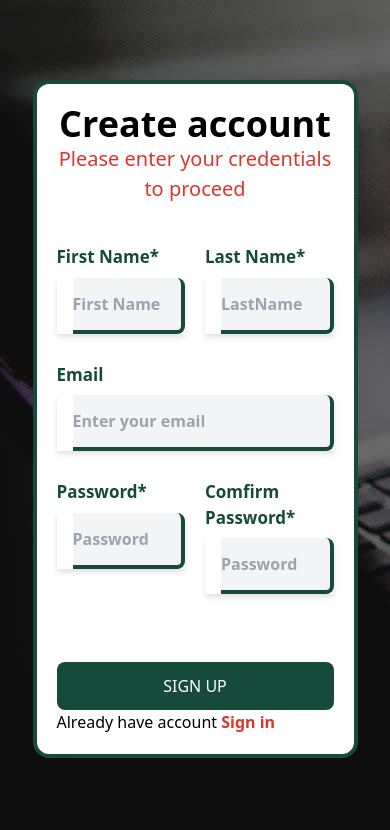
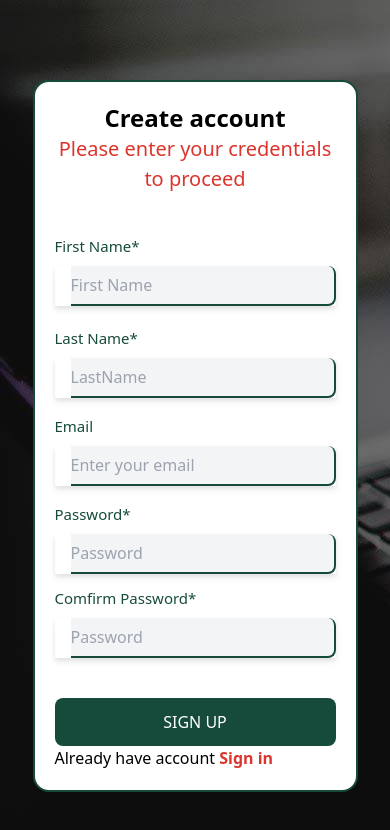
Before and after one commit to waliyullahi1/Abanise-, a Vue app: page /Register in a window 390 px wide. Shown: the top 830 px of the page. Built offline with nearby package versions, Linux system fonts and the light colour scheme.

Commit message:
chore: login page

```diff
--- a/src/components/Navigation/logo.vue
+++ b/src/components/Navigation/logo.vue
@@ -1,5 +1,5 @@
 <template>
-  <img src="@/assets/logo.png" class="w-60" alt="">
+  <img src="@/assets/logo.png" class="md:w-60 w-32 " alt="">
 </template>
 
 <script>
--- a/src/views/Registerpage.vue
+++ b/src/views/Registerpage.vue
@@ -1,40 +1,40 @@
 <template>
   <div class="h-screen image  fle place-items-end justify-end w-full overflow-x-hidden ">
       <div class="w-">
-        <div class="md:max-w-md lg:max-w-md sm:w-full border-4 border-primary mt-20 mx-auto w-5/6   bg-white container opacity  flex flex-col justify- [35rem]  rounded-[1rem] h-fit">
+        <div class="md:max-w-md lg:max-w-md sm:w-full border-2 border-primary mt-20 mx-auto w-5/6   bg-white container opacity  flex flex-col justify- [35rem]  rounded-[1rem] h-fit">
         <div class="py-5 px-5"><div class="w-full mb-10" >
-          <h1 class="text-4xl md:text-5xl py-  font-bold text-center">Create account</h1>
+          <h1 class="text-2xl md:text-4xl   font-semibold text-center">Create account</h1>
           <p class="text-center text-secondary  text-[20px]">Please enter your credentials to proceed</p>
         </div>
        <div>
         <form action="" @submit="register()">
-         <div class="flex gap-5 mb-7 w-full ">
+         <div class="md:flex block gap-3 mb-4 w-full ">
           <div class="w-full">
-             <label for="" class="text-primary font-semibold text-[17px]">First Name*</label><br>
-            <div class="flex bg-white  bg-gray-100 drop-shadow-md border-primary mt-2  "> <input type="text" v-model="form.firstName"  class="w-full font-semibold  h-[3.5rem] ml-4  border-primary border-b-4 bg-gray-100 for outline-none   border-r-4 rounded-r-lg focus:border-secondary " placeholder="First Name"></div>{{form.firstName}}
+             <label for="" class="text-primary font-d text-[15px]">First Name*</label><br>
+            <div class="flex bg-white  bg-gray-100 drop-shadow-md border-primary mt-2  "> <input type="text" v-model="form.firstName"  class="w-full font-semiold  h-[2.5rem] ml-4  border-primary border-b-2 bg-gray-100 for outline-none   border-r-2 rounded-r-lg focus:border-secondary " placeholder="First Name"></div>{{form.firstName}}
           </div>
-            <div class="w-full">
-             <label for="" class="text-primary font-semibold text-[17px]">Last Name*</label><br>
-            <div class="flex bg-white  bg-gray-100 drop-shadow-md border-primary mt-2 ">  <input type="text" class="w-full font-semibold  border-primary border-b-4  h-[3.5rem] ml-4 bg-gray-100 for outline-none   border-r-4 rounded-r-lg focus:border-secondary " placeholder="LastName" v-model="form.lastName"  ></div>
+            <div class="w-full mt-5 md:mt-0 ">
+             <label for="" class="text-primary font-semold text-[15px]">Last Name*</label><br>
+            <div class="flex bg-white  bg-gray-100 drop-shadow-md border-primary mt-2 ">  <input type="text" class="w-full font-semiold  h-[2.5rem] ml-4  border-primary border-b-2 bg-gray-100 for outline-none   border-r-2 rounded-r-lg focus:border-secondary" placeholder="LastName" v-model="form.lastName"  ></div>
           </div>
          </div>
 
-          <label for="" class="text-primary  font-semibold text-[17px] ">Email</label><br>
-         <div class="flex bg-white drop-shadow-md border-primary mt-2 mb-7 bg-gray-100  ">
-          <input type="email" v-model="form.email"   class="w-full h-[3.5rem] ml-4 focus:bg-grey-100 font-semibold  border-primary border-b-4 bg-gray-100 outline-none focus:border-secondary border-r-4 rounded-r-lg  " placeholder="Enter your email">
+          <label for="" class="text-primary  font-seibold text-[15px] ">Email</label><br>
+         <div class="flex bg-white drop-shadow-md border-primary   mb-4 mt-2 bg-gray-100  ">
+          <input type="email" v-model="form.email"   class="w-full font-semiold  h-[2.5rem] ml-4  border-primary border-b-2 bg-gray-100 for outline-none   border-r-2 rounded-r-lg focus:border-secondary " placeholder="Enter your email">
             </div>
-            <div class="flex gap-5 w-full ">
+            <div class="md:flex block k gap-3 w-full ">
           <div class="w-full">
-             <label for="" class="text-primary font-semibold text-[17px] ">Password*</label><br>
-            <div class="flex bg-white  bg-gray-100 drop-shadow-md border-primary mt-2 mb-7 "> <input type="password" class="w-full h-[3.5rem] ml-4 font-semibold  border-primary border-b-4 bg-gray-100 for outline-none   border-r-4 rounded-r-lg focus:border-secondary " v-model="form.password" placeholder="Password"></div>
+             <label for="" class="text-primary font-sibold text-[15px] ">Password*</label><br>
+            <div class=" flex  bg-white  bg-gray-100 drop-shadow-md border-primary mt-2 mb-3 "> <input type="password" class="w-full font-semiold  h-[2.5rem] ml-4  border-primary border-b-2 bg-gray-100 for outline-none   border-r-2 rounded-r-lg focus:border-secondary" v-model="form.password" placeholder="Password"></div>
           </div>
             <div class="w-full">
-             <label for="" class="text-primary font-semibold text-[17px] ">Comfirm Password*</label><br>
-            <div class="flex bg-white  bg-gray-100 drop-shadow-md border-primary mt-2 mb-7 "> <input type="password" class="w-full font-semibold h-[3.5rem] ml-4 border-primary border-b-4 bg-gray-100 for outline-none   border-r-4 rounded-r-lg focus:border-secondary " placeholder="Password"></div>
+             <label for="" class="text-primary font-sebold text-[15px] ">Comfirm Password*</label><br>
+            <div class="flex bg-white  bg-gray-100 drop-shadow-md border-primary mt-2  mb-10 "> <input type="password" class="w-full font-semiold  h-[2.5rem] ml-4  border-primary border-b-2 bg-gray-100 for outline-none   border-r-2 rounded-r-lg focus:border-secondaryfocus:border-secondary "  placeholder="Password"></div>
           </div>
          </div>
 
-           <Button class="mt-10" :loading="loadingState" @click="register()" loadingText="Authenticating">Sign up </Button>
+           <Button class="mt-2" :loading="loadingState" @click="register()" loadingText="Authenticating">Sign up </Button>
             <div class="justify-between flex ">
 
 
@@ -62,7 +62,11 @@ export default {
         lastName:'',
         email:'',
         password:'',
-      }
+      },
+
+      user: [
+
+      ]
     }
   },
   methods: {
--- a/src/views/loginpage.vue
+++ b/src/views/loginpage.vue
@@ -1,26 +1,27 @@
 <template>
   <div class="h-screen image  fle place-items-end justify-end w-full overflow-x-hidden ">
       <div class="w-">
-        <div class="md:max-w-md lg:max-w-md sm:w-full border-4 border-secondary mt-20 mx-auto w-5/6   bg-white container opacity  flex flex-col justify- [35rem]  rounded-[1rem] h-fit">
-        <div class="py-5 px-5"><div class="w-full mb-20" >
-          <h1 class="text-4xl md:text-5xl py-3 font-bold text-center">Login in</h1>
-          <p class="text-center text-gray-500  text-[20px]">Please enter your credentials to proceed</p>
+        <div class="md:max-w-md lg:max-w-md sm:w-full border-2 border-primary mt-20 mx-auto w-5/6   bg-white container opacity  flex flex-col justify- [35rem]  rounded-[1rem] h-fit">
+        <div class="py-5 px-5"><div class="w-full mb-4" >
+          <h1 class="text-4xl md:text-3xl py-3 fontld text-center">Login in</h1>
+          <p class="text-center text-gray-500  text-[15px]">Please enter your credentials to proceed</p>
         </div>
        <div>
         <form action="">
-          <label for="" class="text-primary font-semibold text-xl ">Email Address</label><br>
-         <div class="flex bg-white  bg-gray-100 drop-shadow-md border-primary mt-2 mb-7 "><img src="@/assets/image/user.svg" alt="" class=" py-2 w-[2.5rem] border-primary border-b-4"> <input type="email" class="w-full font-semibold  border-primary border-b-4 bg-gray-100 for outline-none   border-r-4 rounded-r-lg focus:border-secondary " placeholder="Email"></div>
+          <label for="" class="text-primary font-semd text-[15px] ">Email Address</label><br>
+         <div class="flex bg-white  bg-gray-100 drop-shadow-md border-primary mt-2 mb-4 "><img src="@/assets/image/user.svg" alt="" class=" py-2 w-[1rem] border-primary border-b-2"> <input type="email" class="w-full font-semiold  h-[2.5rem] ml-  border-primary border-b-2 bg-gray-100 for outline-none   border-r-2 rounded-r-lg focus:border-secondaryfocus:border-secondary " placeholder="Email"></div>
 
-          <label for="" class="text-primary  font-semibold text-xl ">Password</label><br>
-         <div class="flex bg-white drop-shadow-md border-primary mt-2 bg-gray-100  "><img src="@/assets/image/password.svg" alt="" class=" py-2 w-[2.5rem] border-primary border-b-4">
-          <input type="password" class="w-full focus:bg-grey-100 font-semibold  border-primary border-b-4 bg-gray-100 outline-none focus:border-secondary  border-r-4 rounded-r-lg  " placeholder="Username">
+          <label for="" class="text-primary  font-semiold text-[15px] ">Password</label><br>
+         <div class="flex bg-white drop-shadow-md border-primary mt-2 bg-gray-100  ">
+          <img src="@/assets/image/passwords.svg" alt="" class=" py-2 w-[1rem] border-primary border-b-2">
+          <input type="password" class="w-full font-semiold  h-[2.5rem] ml-  border-primary border-b-2 bg-gray-100 for outline-none   border-r-2 rounded-r-lg focus:border-secondaryfocus:border-secondary  " placeholder="Username">
         </div>
           <a href="" class="font-semibold text-x">Forget password </a>
            <Button class="mt-10" :loading="loadingState" loadingText="Authenticating">Login </Button>
             <div class="justify-between flex ">
 
             <router-link to="/Register">
-              <p>Dont have account <a href="" class="text-secondary text-[15px] font-semibold">Sign up</a></p>
+              <p>Dont have account <a href="" class="text-secondary text-[15px] font-semibld">Sign up</a></p>
             </router-link>
             </div>
         </form>
```
Also changed, not shown: src/views/Datapage.vue (+8 -8 lines), src/views/landingpg.vue (+9 -9 lines).
